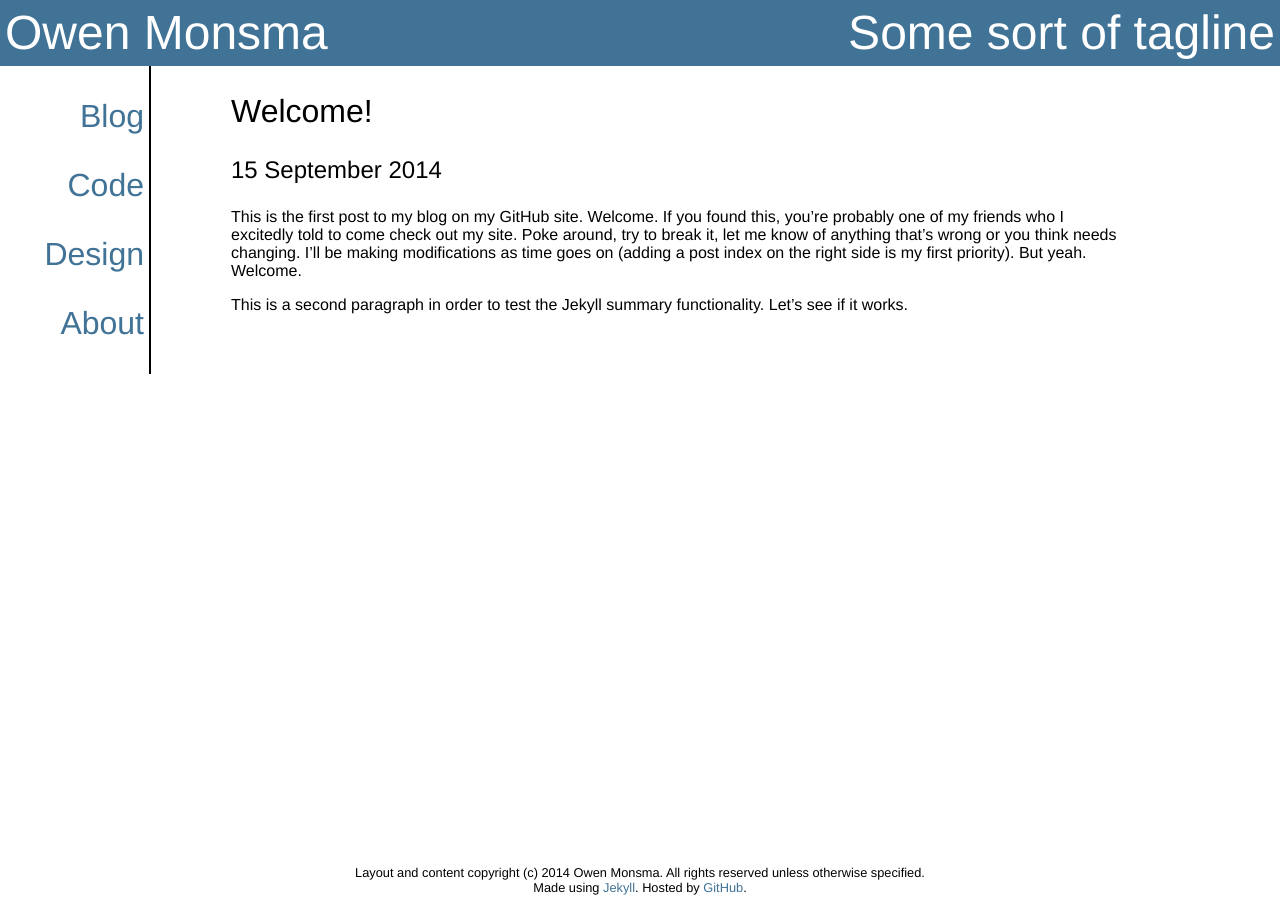
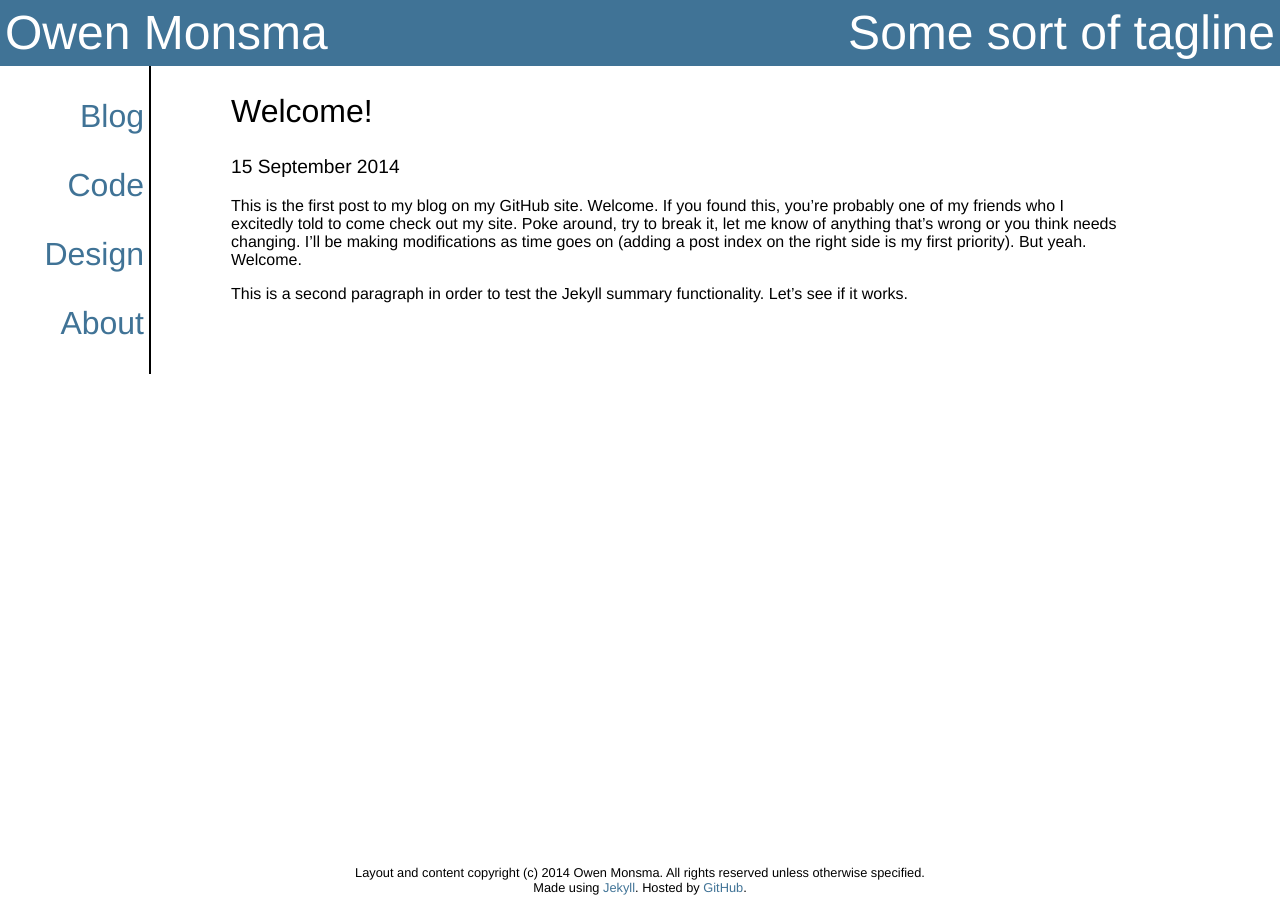
Before and after one commit to darkfire613/darkfire613.github.io, a Jekyll site: the page built from _posts/2014-09-15-welcome.md, in a window 1280 px wide. Built offline with Jekyll 4.4.1, drawn with Linux system fonts in a browser that asks for light colours.

Commit message:
fix date

```diff
--- a/_layouts/blog.html
+++ b/_layouts/blog.html
@@ -7,7 +7,7 @@
     <a href = "{{ post.url }}">
       <h2 class="title"> {{post.title}} </h2>
     </a>
-    <h3 class="date">{{ page.date|date:"%-d %B %Y" }}</h3>
+    <h3 class="date">{{ post.date|date:"%-d %B %Y" }}</h3>
     <div>
       {{ post.excerpt}}
       <a href="{{ post.url }}">
--- a/css/main.css
+++ b/css/main.css
@@ -46,7 +46,7 @@
 }
 
 h3.date{
-  font-size: 1.5em;
+  font-size: 1.2em;
   font-weight: 300;
 }
 
```
